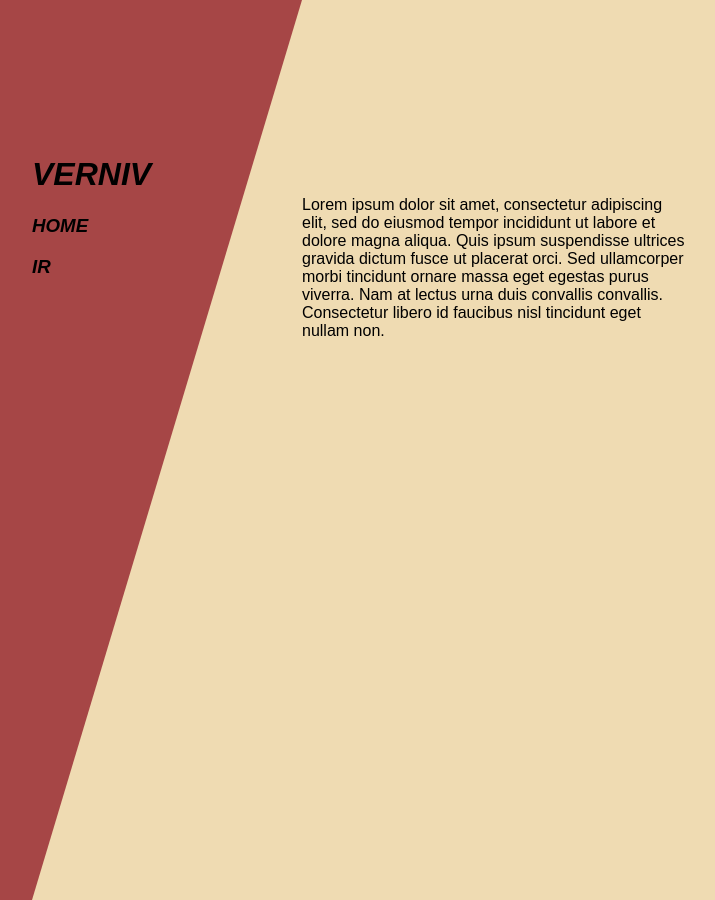
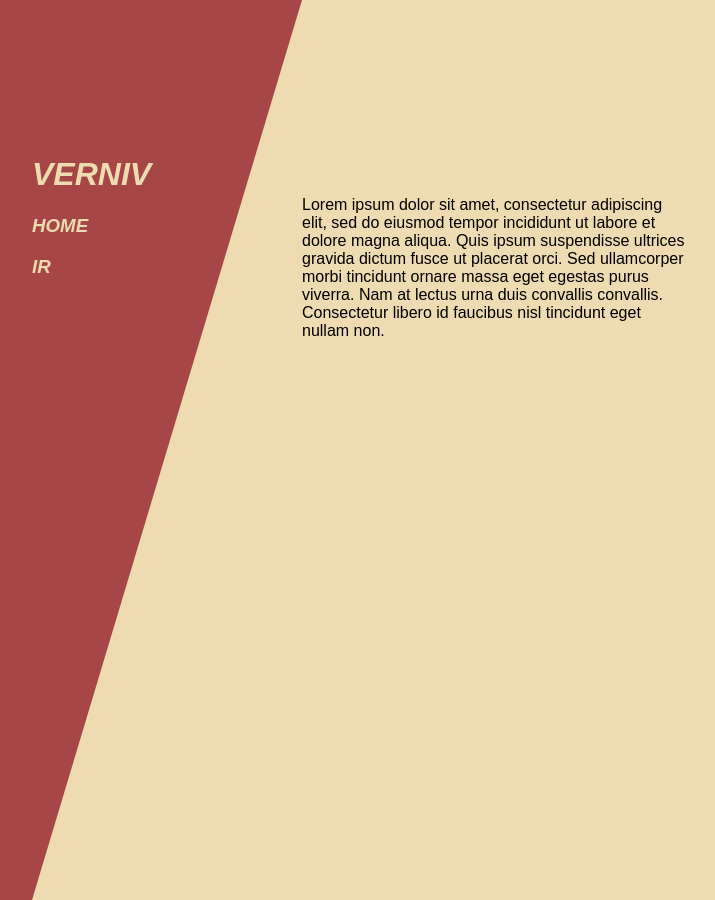
Before and after one commit to VERNIV/verniv.github.io, a Jekyll site: the page built from index.markdown, in a window 1280 px wide. Shown: the whole page, without its empty margins (281-996 px from the left). Built offline with Jekyll 4.4.1, drawn with Linux system fonts in a browser that asks for light colours; some web fonts are replaced.

Commit message:
Brand color

```diff
--- a/css/main.css
+++ b/css/main.css
@@ -32,6 +32,7 @@ a {
 
 .brand {
   z-index: 910;
+  color: #EFDBB2;
 }
 
 @media all and (orientation: landscape) {
```
